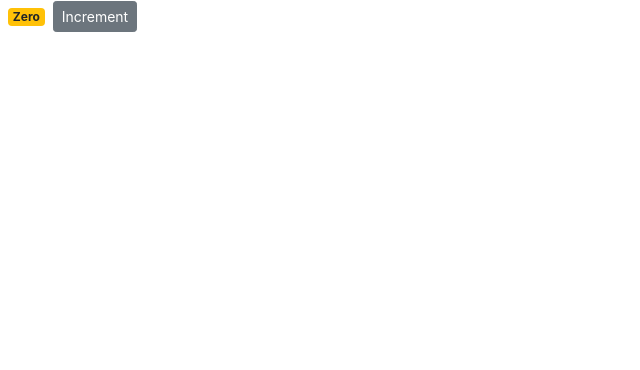
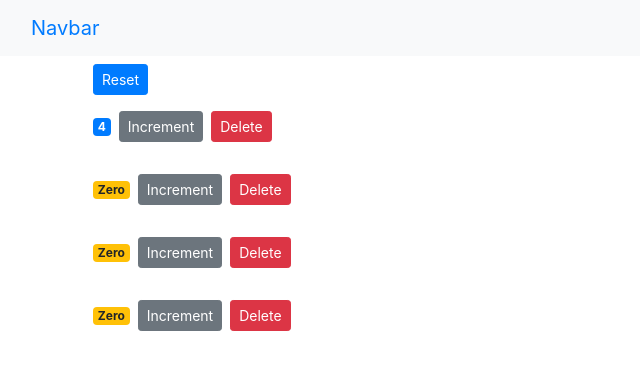
Before and after one commit to JinxyPyrope/Quick-React-Project, a React (Create React App) app in the folder counter-app/: page / in a window 1280 px wide. Shown: the top 370 px of the page, without its empty margins (0-640 px from the left). Built offline with nearby package versions, Linux system fonts and the light colour scheme.

Commit message:
More Practice

```diff
--- a/counter-app/src/App.js
+++ b/counter-app/src/App.js
@@ -1,25 +1,19 @@
-import logo from './logo.svg';
-import './App.css';
+import logo from "./logo.svg"
+import "./App.css"
+import NavBar from "./components/navbar.jsx"
+import Counters from "./components/counters"
+import React from "react"
 
 function App() {
+
   return (
-    <div className="App">
-      <header className="App-header">
-        <img src={logo} className="App-logo" alt="logo" />
-        <p>
-          Edit <code>src/App.js</code> and save to reload.
-        </p>
-        <a
-          className="App-link"
-          href="https://reactjs.org"
-          target="_blank"
-          rel="noopener noreferrer"
-        >
-          Learn React
-        </a>
-      </header>
-    </div>
-  );
+    <React.Fragment>
+      <NavBar />
+      <main className="container">
+        <Counters />
+      </main>
+    </React.Fragment>
+  )
 }
 
-export default App;
+export default App
--- a/counter-app/src/components/counter.jsx
+++ b/counter-app/src/components/counter.jsx
@@ -1,21 +1,15 @@
 import React, { Component } from "react"
 
 class Counter extends Component {
-  state = {
-    count: 0
-  }
-
-  handleIncrement = product => {
-    console.log(product)
-    this.setState({ count: this.state.count + 1 })
-  }
-
   render() {
     return (
       <div>
         <span className={this.getBadgeClasses()}>{this.formatCount()}</span>
-        <button onClick={() => this.handleIncrement()} className="btn btn-secondary btn-sm">
+        <button onClick={() => this.props.onIncrement(this.props.counter)} className="btn btn-secondary btn-sm">
           Increment
+        </button>
+        <button onClick={() => this.props.onDelete(this.props.counter.id)} className="btn btn-danger btn-sm m-2">
+          Delete
         </button>
         <ul></ul>
       </div>
@@ -24,12 +18,12 @@
 
   getBadgeClasses() {
     let classes = "badge m-2  badge-"
-    classes += this.state.count === 0 ? "warning" : "primary"
+    classes += this.props.counter.value === 0 ? "warning" : "primary"
     return classes
   }
 
   formatCount() {
-    const { count } = this.state
+    const { value: count } = this.props.counter
     return count === 0 ? "Zero" : count
   }
 }
--- /dev/null
+++ b/counter-app/src/components/counters.jsx
@@ -0,0 +1,52 @@
+import React, { Component } from "react"
+import Counter from "./counter"
+
+class Counters extends Component {
+  constructor(props) {
+    super(props)
+  }
+  state = {
+    counters: [
+      { id: 1, value: 4 },
+      { id: 2, value: 0 },
+      { id: 3, value: 0 },
+      { id: 4, value: 0 }
+    ]
+  }
+
+  handleIncrement = counter => {
+    const counters = [...this.state.counters]
+    const index = counters.indexOf(counter)
+    counters[index] = { ...counter }
+    counters[index].value++
+    this.setState({ counters })
+  }
+
+  handleReset = () => {
+    const counters = this.state.counters.map(c => {
+      c.value = 0
+      return c
+    })
+    this.setState({ counters })
+  }
+
+  handleDelete = counterId => {
+    const counters = this.state.counters.filter(c => c.id !== counterId)
+    this.setState({ counters })
+  }
+
+  render() {
+    return (
+      <div>
+        <button onClick={this.handleReset} className="btn btn-primary btn-sm m-2">
+          Reset
+        </button>
+        {this.state.counters.map(counter => (
+          <Counter key={counter.id} onDelete={this.handleDelete} onIncrement={this.handleIncrement} counter={counter} />
+        ))}
+      </div>
+    )
+  }
+}
+
+export default Counters
--- /dev/null
+++ b/counter-app/src/components/navbar.jsx
@@ -0,0 +1,20 @@
+import React, { Component } from "react"
+
+class NavBar extends Component {
+  constructor(props) {
+    super(props)
+  }
+  render() {
+    return (
+      <nav className="navbar bg-light">
+        <div className="container-fluid">
+          <a className="navbar-brand" href="#">
+            Navbar
+          </a>
+        </div>
+      </nav>
+    )
+  }
+}
+
+export default NavBar
--- a/counter-app/src/index.js
+++ b/counter-app/src/index.js
@@ -4,12 +4,12 @@
 import App from "./App"
 import reportWebVitals from "./reportWebVitals"
 import "bootstrap/dist/css/bootstrap.css"
-import Counter from "./components/counter"
+
 
 const root = ReactDOM.createRoot(document.getElementById("root"))
 root.render(
   <React.StrictMode>
-    <Counter />
+    <App />
   </React.StrictMode>
 )
 
```
